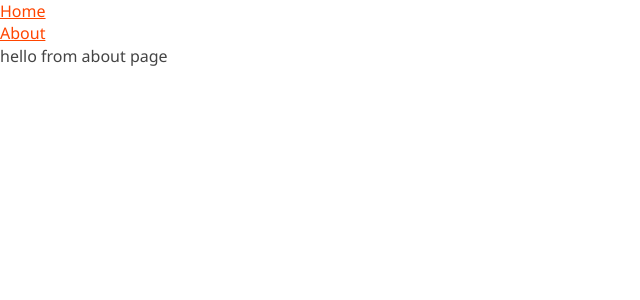
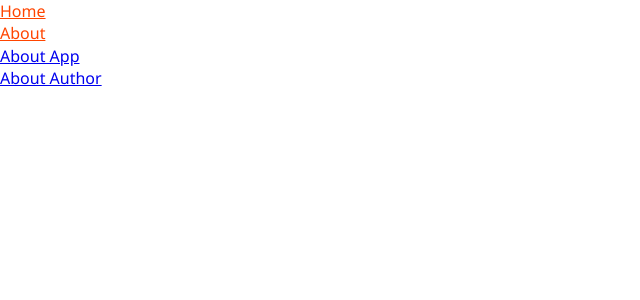
Before and after one commit to kimothokamau/react-todo-app, a React (Create React App) app: page /about in a window 1280 px wide. Shown: the top 300 px of the page, without its empty margins (0-640 px from the left). Built offline with nearby package versions, Linux system fonts and the light colour scheme.

Commit message:
Add nested routing part1

```diff
--- a/src/functionBased/components/About.js
+++ b/src/functionBased/components/About.js
@@ -1,9 +1,25 @@
 import React from "react"
-import { useRouteMatch } from "react-router-dom"
+import { Link, useRouteMatch, Route } from "react-router-dom"
+import SinglePage from "./SinglePage"
 
 
 const About = (props) => {
-  console.log(useRouteMatch())
-  return <div>hello from about page</div>
+  const { url, path } = useRouteMatch()
+  return (
+      <div>
+        <ul>
+          <li>
+            <Link to={`${url}/about-app`}>About App</Link>
+          </li>
+          <li>
+            <Link to={`${url}/about-author`}>About Author</Link>
+          </li>
+        </ul>
+        <Route path={`${path}/:slug`}>
+          <SinglePage />
+        </Route>
+      </div>
+  )
 }
+
 export default About
--- /dev/null
+++ b/src/functionBased/components/SinglePage.js
@@ -0,0 +1,6 @@
+import React from "react"
+
+const SinglePage = () => {
+  return <div>Hello from single page</div>
+}
+export default SinglePage
```
